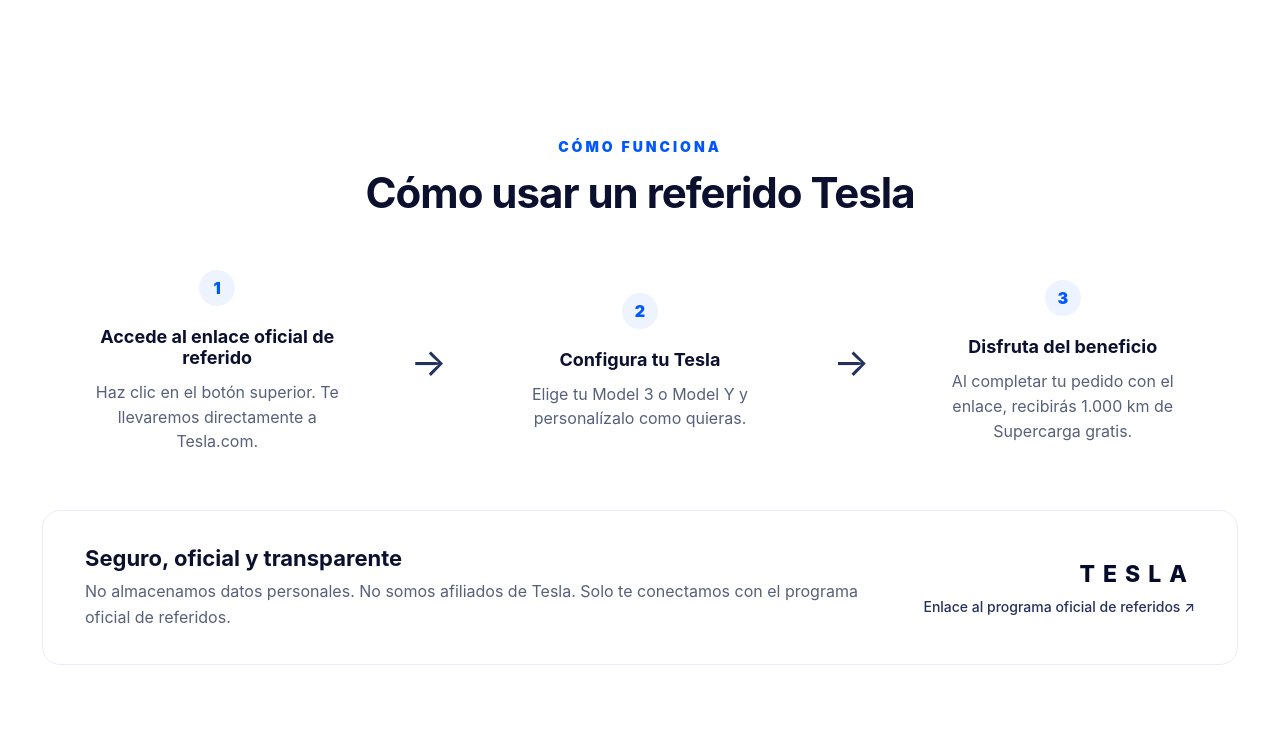
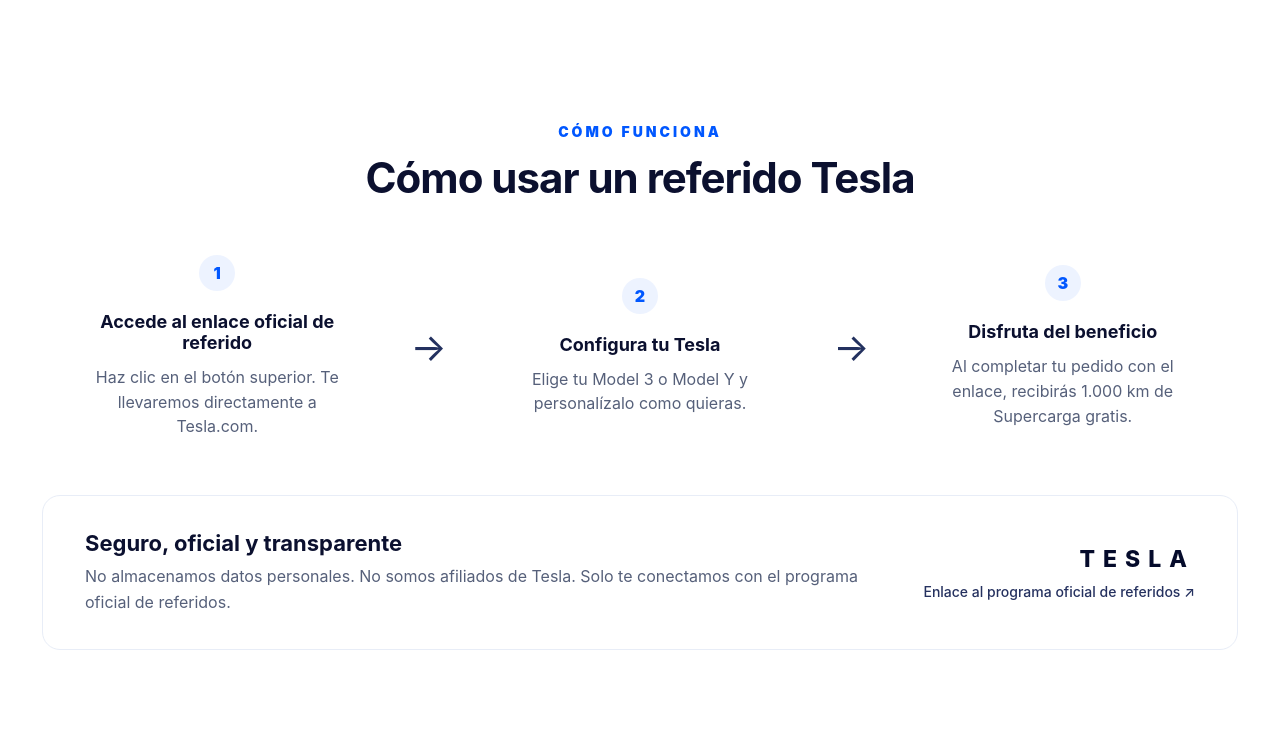
Before and after one commit to Pablo-Lafont/drivebonus, a plain HTML site: page index.html in a window 1280 px wide. Shown: the part 1463-2200 px from the top of the page. Drawn offline with Linux system fonts and the light colour scheme.

Commit message:
Update index.html

```diff
--- a/index.html
+++ b/index.html
@@ -310,7 +310,7 @@
       font-size: 15px;
     }
 
-    section { padding: 70px 0; }
+    section { padding: 55px 0; }
 
     .section-title {
       text-align: center;
```
